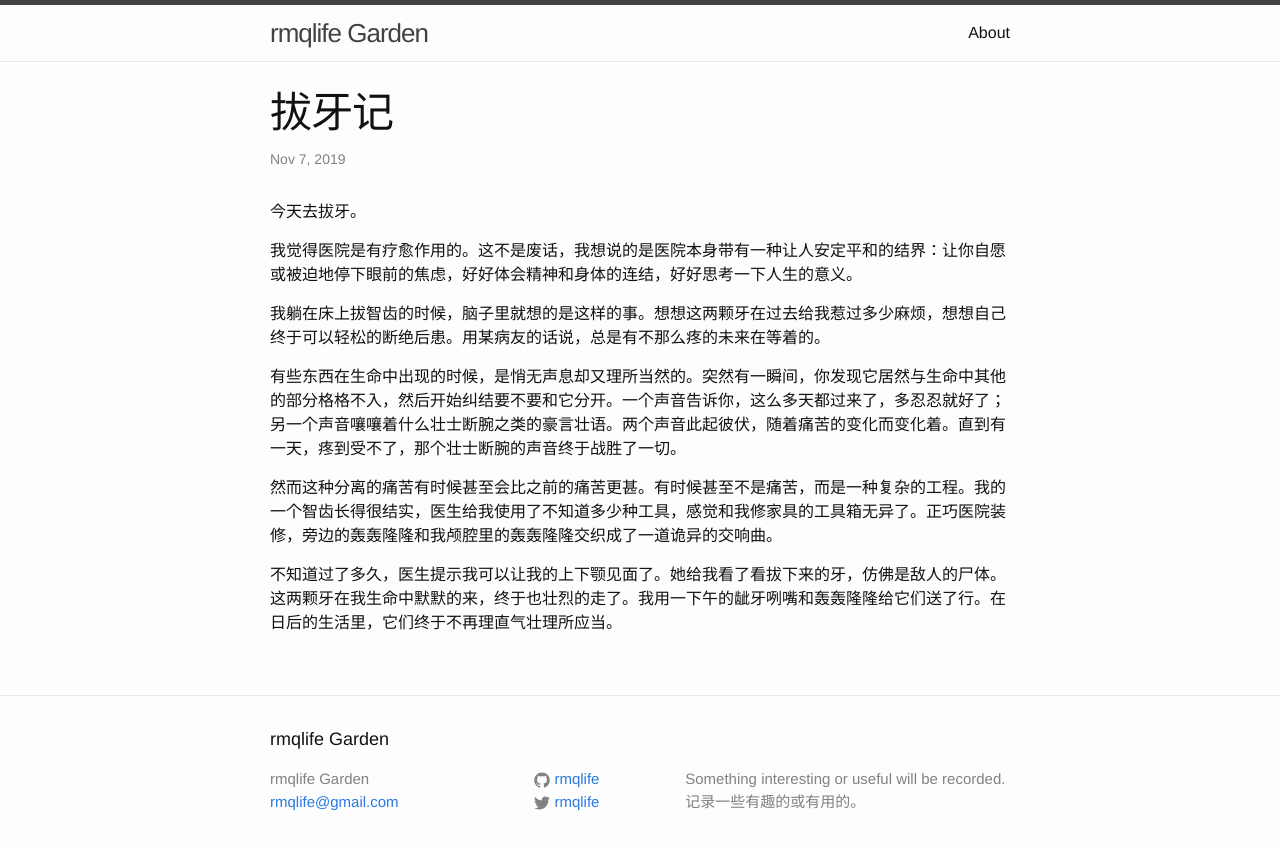
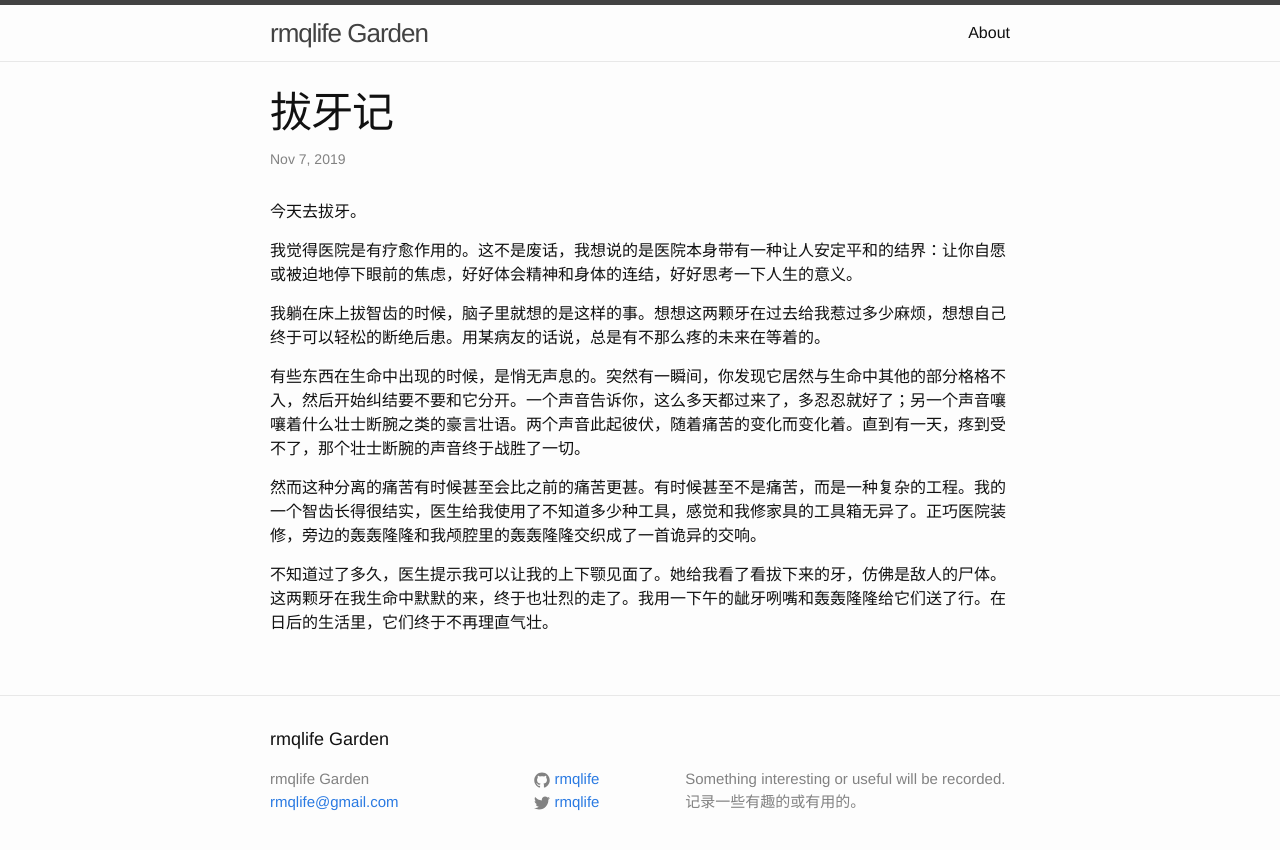
Before and after one commit to rmqlife/rmqlife.github.io, a Jekyll site: the page built from _posts/2019-11-07-tooth.md, in a window 1280 px wide. Shown: the top 850 px of the page. Built offline with Jekyll 4.4.1, drawn with Linux system fonts in a browser that asks for light colours; comment, search, counter and statistics services are not loaded.

Commit message:
fix typo

```diff
--- a/_posts/2019-11-07-tooth.md
+++ b/_posts/2019-11-07-tooth.md
@@ -11,8 +11,8 @@ categories: reading
 
 我躺在床上拔智齿的时候，脑子里就想的是这样的事。想想这两颗牙在过去给我惹过多少麻烦，想想自己终于可以轻松的断绝后患。用某病友的话说，总是有不那么疼的未来在等着的。
 
-有些东西在生命中出现的时候，是悄无声息却又理所当然的。突然有一瞬间，你发现它居然与生命中其他的部分格格不入，然后开始纠结要不要和它分开。一个声音告诉你，这么多天都过来了，多忍忍就好了；另一个声音嚷嚷着什么壮士断腕之类的豪言壮语。两个声音此起彼伏，随着痛苦的变化而变化着。直到有一天，疼到受不了，那个壮士断腕的声音终于战胜了一切。
+有些东西在生命中出现的时候，是悄无声息的。突然有一瞬间，你发现它居然与生命中其他的部分格格不入，然后开始纠结要不要和它分开。一个声音告诉你，这么多天都过来了，多忍忍就好了；另一个声音嚷嚷着什么壮士断腕之类的豪言壮语。两个声音此起彼伏，随着痛苦的变化而变化着。直到有一天，疼到受不了，那个壮士断腕的声音终于战胜了一切。
 
-然而这种分离的痛苦有时候甚至会比之前的痛苦更甚。有时候甚至不是痛苦，而是一种复杂的工程。我的一个智齿长得很结实，医生给我使用了不知道多少种工具，感觉和我修家具的工具箱无异了。正巧医院装修，旁边的轰轰隆隆和我颅腔里的轰轰隆隆交织成了一道诡异的交响曲。
+然而这种分离的痛苦有时候甚至会比之前的痛苦更甚。有时候甚至不是痛苦，而是一种复杂的工程。我的一个智齿长得很结实，医生给我使用了不知道多少种工具，感觉和我修家具的工具箱无异了。正巧医院装修，旁边的轰轰隆隆和我颅腔里的轰轰隆隆交织成了一首诡异的交响。
 
-不知道过了多久，医生提示我可以让我的上下颚见面了。她给我看了看拔下来的牙，仿佛是敌人的尸体。这两颗牙在我生命中默默的来，终于也壮烈的走了。我用一下午的龇牙咧嘴和轰轰隆隆给它们送了行。在日后的生活里，它们终于不再理直气壮理所应当。
+不知道过了多久，医生提示我可以让我的上下颚见面了。她给我看了看拔下来的牙，仿佛是敌人的尸体。这两颗牙在我生命中默默的来，终于也壮烈的走了。我用一下午的龇牙咧嘴和轰轰隆隆给它们送了行。在日后的生活里，它们终于不再理直气壮。
```
Also changed, not shown: _posts/2019-11-21-threebillboards.md (+1 -1 lines).
